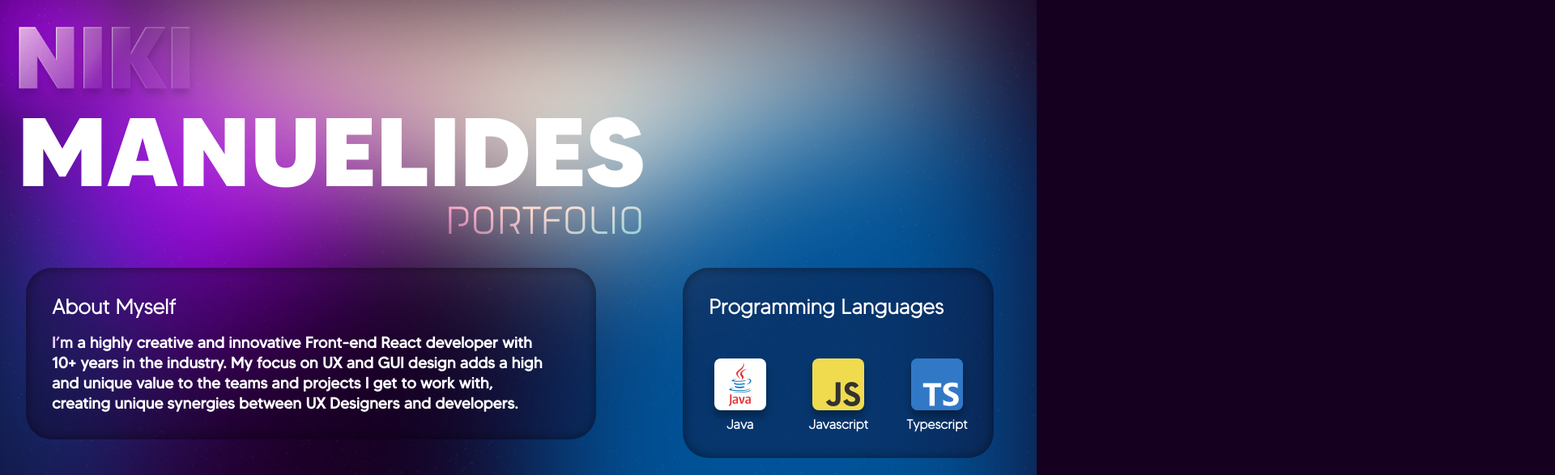
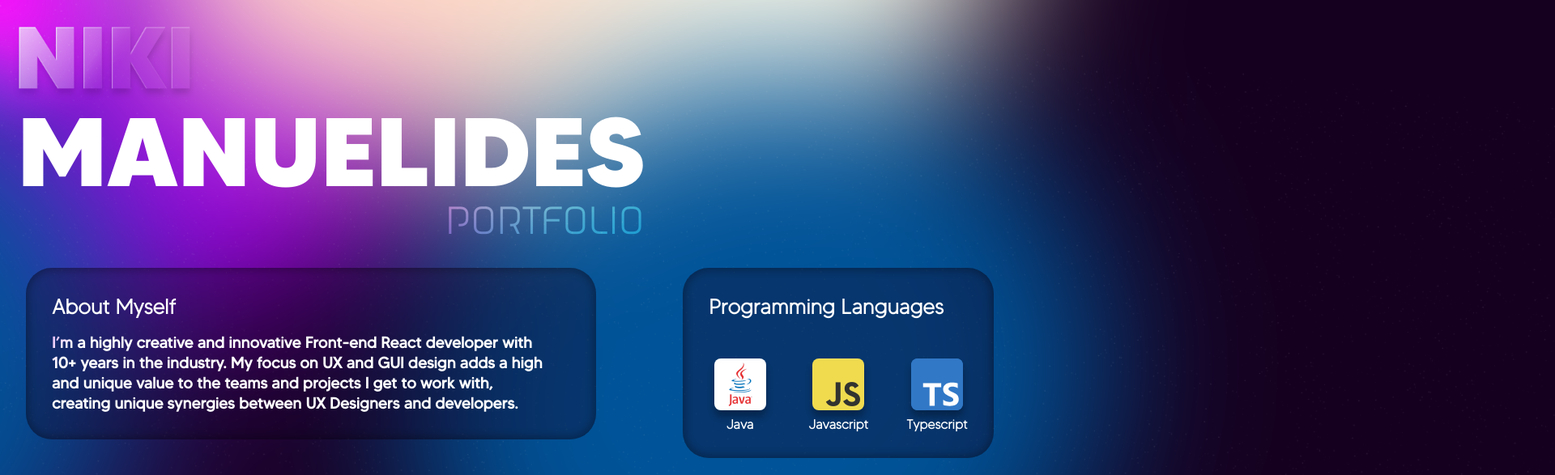
Before and after one commit to nmanuelides/portfolio, a React (Create React App) app: page / in a window 1280 px wide. Shown: the top 587 px of the page at 81% size, 1920 px wide, since content can reach past the window. Built offline with nearby package versions, Linux system fonts and the light colour scheme.

Commit message:
fixed overflow issue

```diff
--- a/src/App.scss
+++ b/src/App.scss
@@ -44,7 +44,6 @@ body {
   width: 100%;
   max-width: 1920px;
   position: relative;
-  overflow: hidden;
 
   .App-header {
     display: flex;
--- a/src/components/spheres/styles/desktop.scss
+++ b/src/components/spheres/styles/desktop.scss
@@ -8,7 +8,6 @@ $spheres-speed: 20s;
   background: $darker-grape;
   z-index: -2;
   filter: blur(100px);
-  overflow: hidden;
 
   .sphere1 {
     height: 65%;
```
